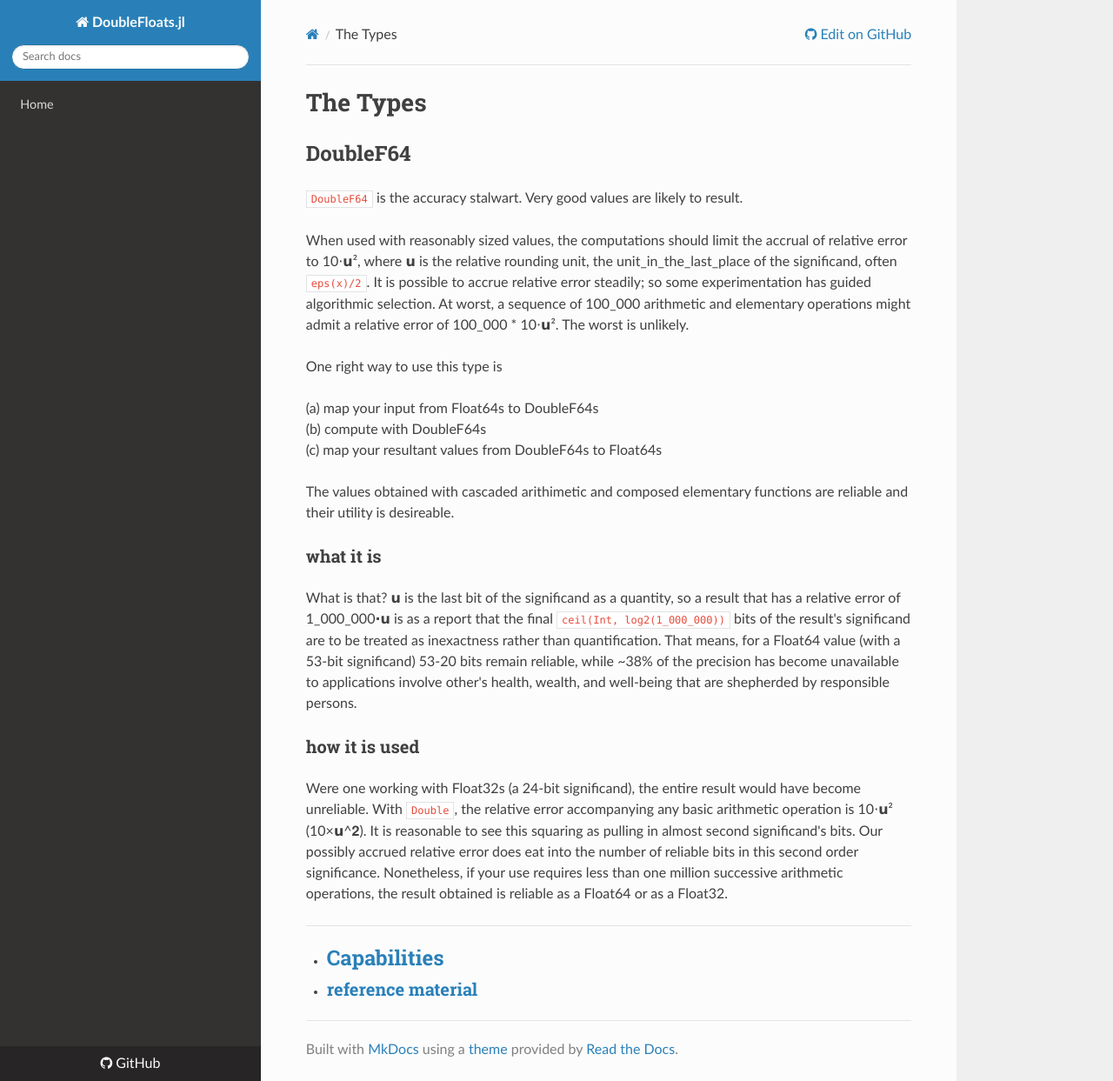
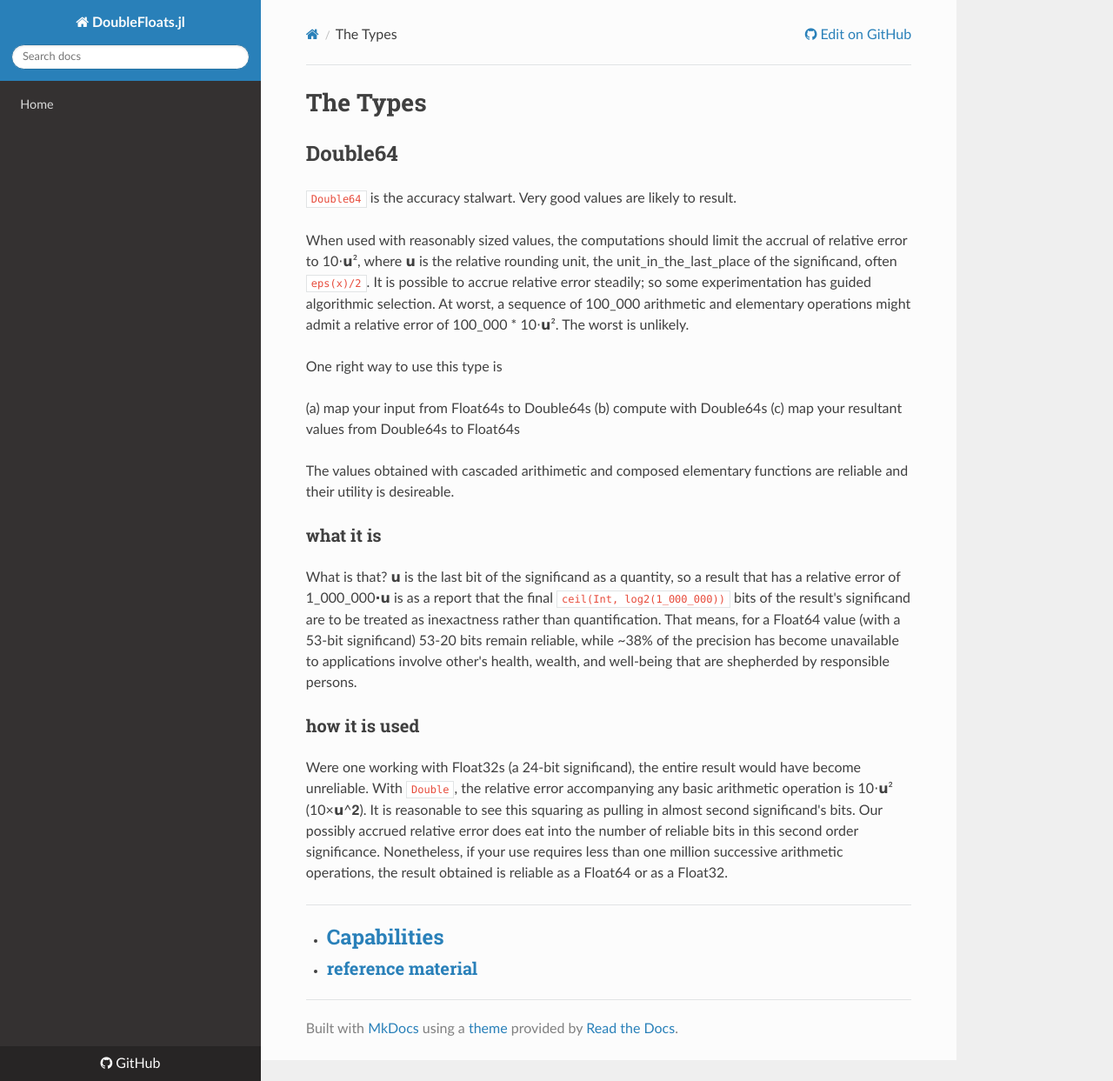
Before and after one commit to JuliaMath/DoubleFloats.jl, an MkDocs documentation site: the page built from docs/src/appropriate.md, in a window 1280 px wide and 1243 px high. Shown: the whole window at 87% size. Built offline with MkDocs 1.6.1, drawn with Linux system fonts in a browser that asks for light colours; nearby versions of some CDN libraries; old or Windows-style settings are respelled for this version of MkDocs.

Commit message:
Add files via upload

```diff
--- a/docs/src/appropriate.md
+++ b/docs/src/appropriate.md
@@ -1,10 +1,10 @@
 # The Types
 
 
-## DoubleF64
+## Double64
 
 
-`DoubleF64` is the accuracy stalwart.  Very good values are likely to result.
+`Double64` is the accuracy stalwart.  Very good values are likely to result.
 
 When used with reasonably sized values, the computations should limit the accrual of relative error to 10⋅𝘂²,
 where 𝘂 is the relative rounding unit, the unit_in_the_last_place of the significand, often `eps(x)/2`.
@@ -14,9 +14,9 @@
 
 One right way to use this type is
 
-(a) map your input from Float64s to DoubleF64s
-(b) compute with DoubleF64s
-(c) map your resultant values from DoubleF64s to Float64s
+(a) map your input from Float64s to Double64s
+(b) compute with Double64s
+(c) map your resultant values from Double64s to Float64s
 
 The values obtained with cascaded arithimetic and composed elementary functions
 are reliable and their utility is desireable.
```
Also changed, not shown: docs/src/index.md (+3 -3 lines).
